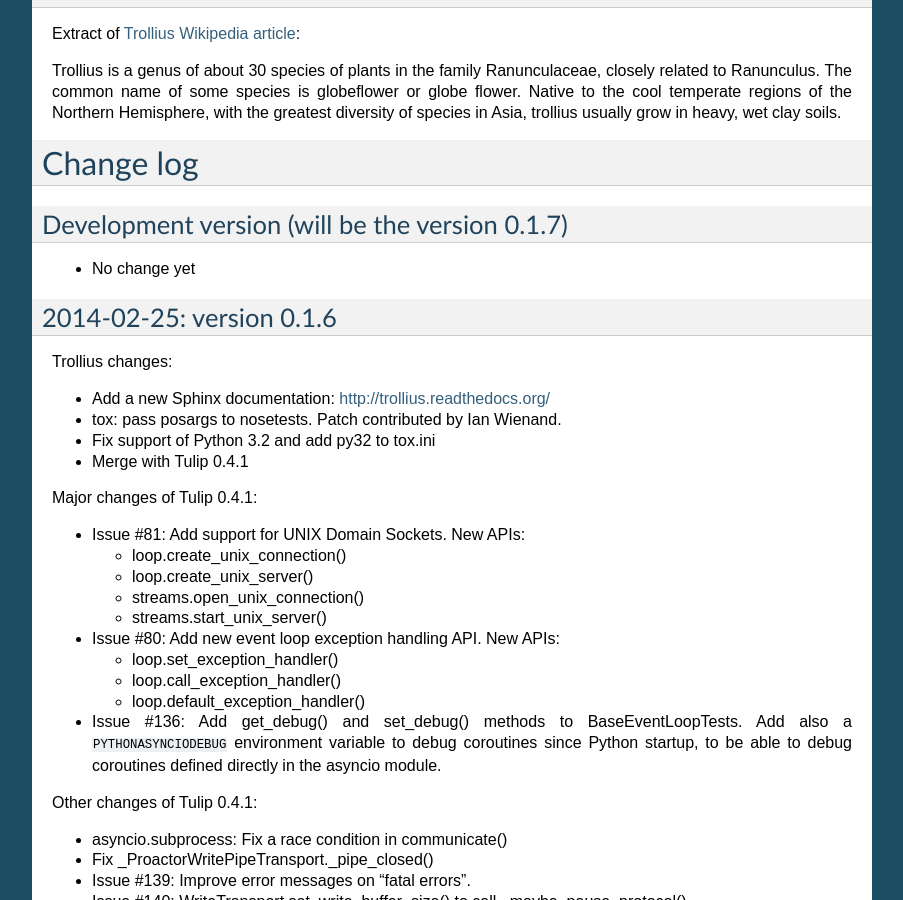
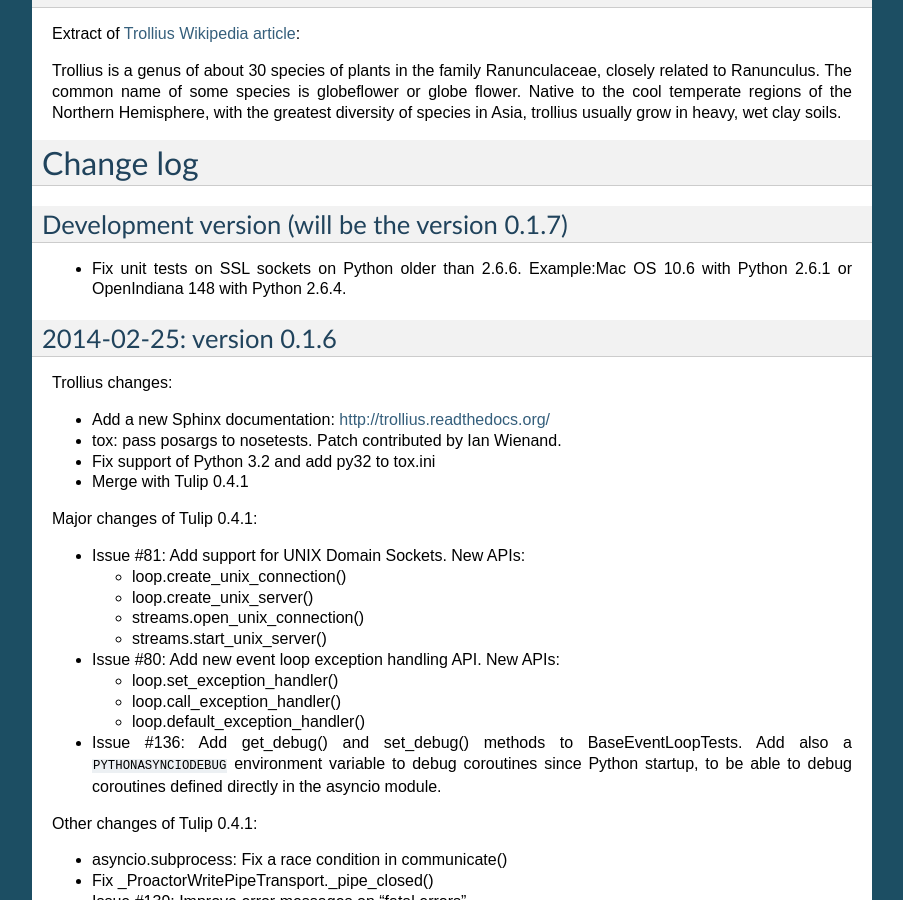
Before and after one commit to openstack-archive/deb-python-trollius, a Sphinx documentation site: the page built from doc/index.rst, in a window 1280 px wide and 900 px high, scrolled down 2518 px. Shown: the whole window, without its empty margins (198-1101 px from the left). Built offline with Sphinx 7.4.7, drawn with Linux system fonts in a browser that asks for light colours.

Commit message:
Fix unit tests on SSL sockets on Python older than 2.6.6

```diff
--- a/doc/index.rst
+++ b/doc/index.rst
@@ -168,7 +168,8 @@ Change log
 Development version (will be the version 0.1.7)
 -----------------------------------------------
 
-* No change yet
+* Fix unit tests on SSL sockets on Python older than 2.6.6. Example:Mac OS 10.6
+  with Python 2.6.1 or OpenIndiana 148 with Python 2.6.4.
 
 2014-02-25: version 0.1.6
 -------------------------
```
Also changed, not shown: 1 other file.
